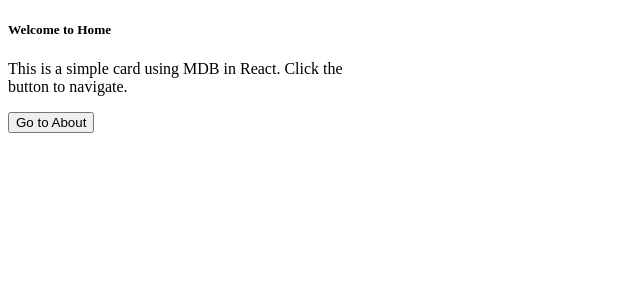
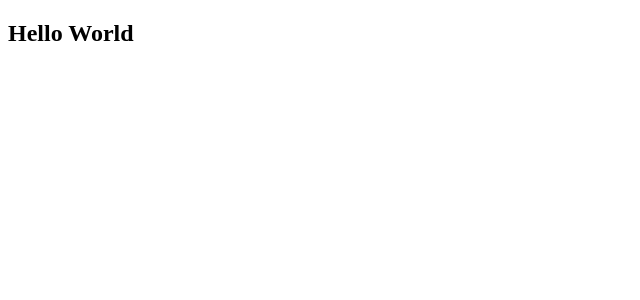
Before and after one commit to SeanConcepcion29/portfolio, a React (Create React App) app: page / in a window 1280 px wide. Shown: the top 300 px of the page, without its empty margins (0-640 px from the left). Built offline with nearby package versions, Linux system fonts and the light colour scheme.

Commit message:
change App.js

```diff
--- a/src/App.js
+++ b/src/App.js
@@ -3,11 +3,7 @@
 
 function App() {
   return (
-    <Router>
-      <Routes>
-        <Route path="/" element={<Home />} />
-      </Routes>
-    </Router>
+    <h2> Hello World </h2>
   );
 }
 
```
